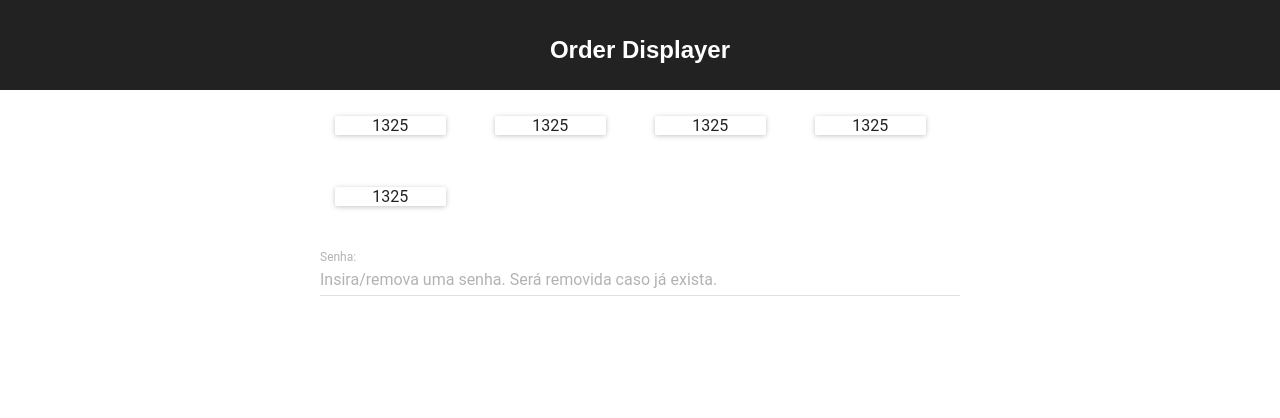
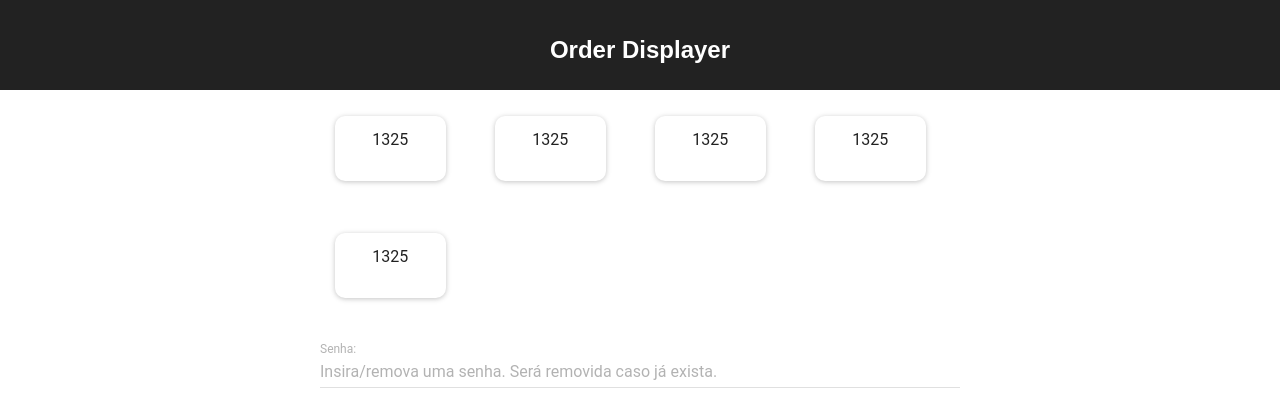
Before and after one commit to gabrielfaro97/order-displayer, a React (Create React App) app: page / in a window 1280 px wide. Shown: the top 418 px of the page. Built offline with nearby package versions, Linux system fonts and the light colour scheme.

Commit message:
Paper position

```diff
--- a/src/components/Order.js
+++ b/src/components/Order.js
@@ -2,8 +2,9 @@ import React, { Component } from 'react';
 import Paper from "material-ui/Paper";
 
 const style = {
-
-  height: "100%",
+  borderRadius: 10,
+  paddingTop:'11%',
+  height: 65,
   width: "85%",
   marginTop: "20%",
   marginBottom: "20%",
@@ -13,15 +14,19 @@ const style = {
 };
 
 export default class Order extends Component {
+
+  state = {
+    orderNumber: this.props.orderNumber
+  }
+
   render() {
     return (
       <div>
-        <Paper s
+        <Paper
           style={style}
           zDepth={1}
-
         >
-          {this.props.orderNumber}
+          {this.state.orderNumber}
         </Paper>
       </div>
     );
```
Also changed, not shown: src/App.js (line endings or trailing spaces).
